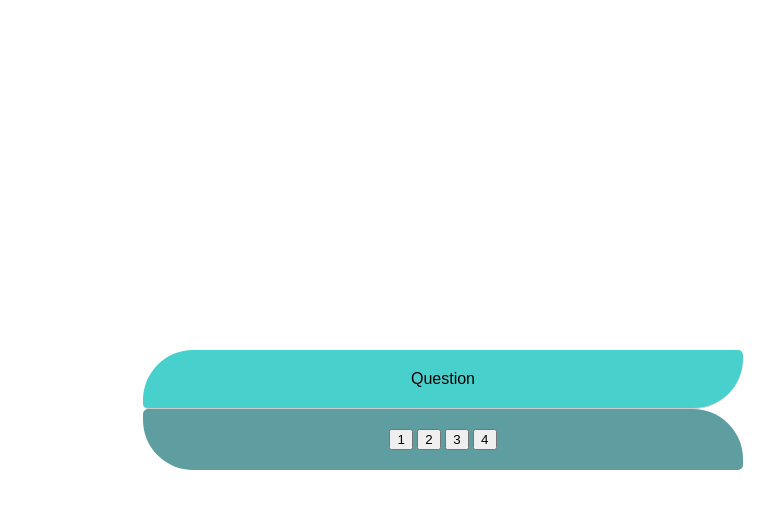
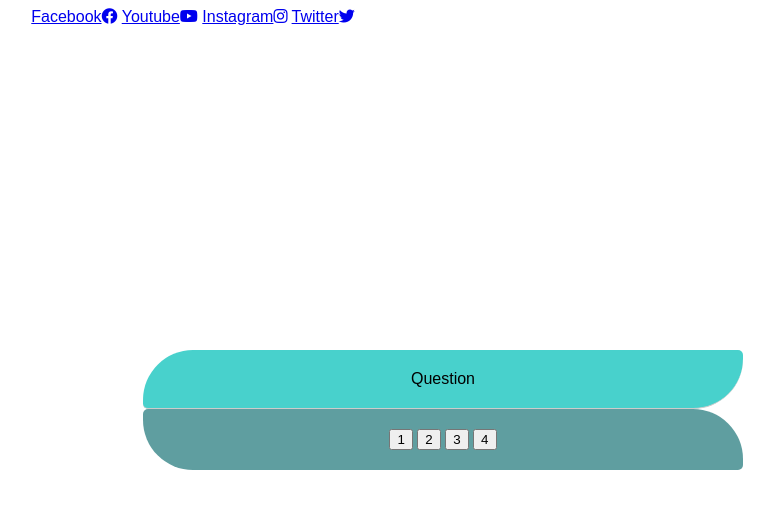
Before and after one commit to Code-Institute-Submissions/ISAAC227-online-quiz, a plain HTML site: page online-quiz.html in a window 1280 px wide. Shown: the whole page, without its empty margins (447-1221 px from the left). Drawn offline with Linux system fonts and the light colour scheme.

Commit message:
added social media buttons

```diff
--- a/online-quiz.html
+++ b/online-quiz.html
@@ -4,6 +4,7 @@
     <meta charset="UTF-8">
     <meta name="viewport" content="width=device-width, initial-scale=1.0">
     <title>Reggae-Quiz</title>
+    <link rel="stylesheet" href="https://cdnjs.cloudflare.com/ajax/libs/font-awesome/5.13.0/css/all.min.css">
     <link rel="stylesheet" href="./scripts-css/online-quiz.css" />
 </head>
   <body>
@@ -18,5 +19,11 @@
         </div>
     </div>
 
+    <div class="social">
+      <a href="#">Facebook<i class="fab fa-facebook"></i></a>
+      <a href="https://www.youtube.com/watch?v=69RdQFDuYPI" target="_blank">Youtube<i class="fab fa-youtube"></i></a>
+      <a href="#">Instagram<i class="fab fa-instagram"></i></a>
+      <a href="#">Twitter<i class="fab fa-twitter"></i></a>
+    </div>
   </body>
 </html>
```
Lines whose indentation alone changed are shown as unchanged.
